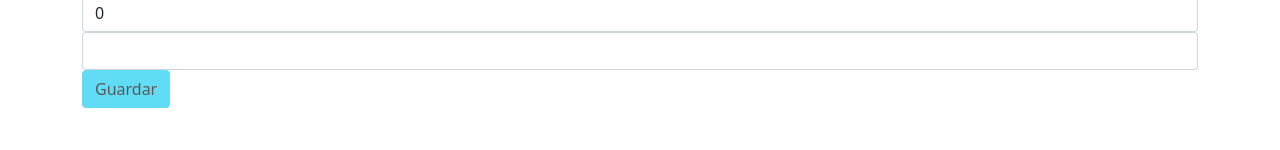
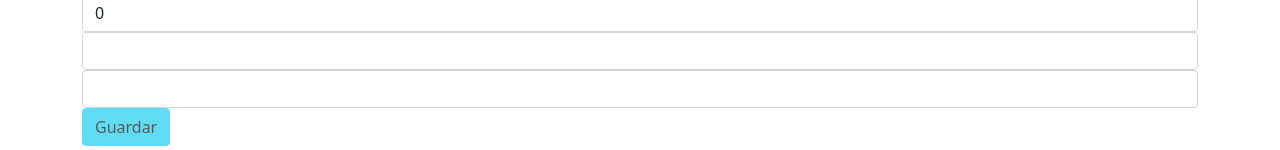
Before and after one commit to sergio1008/Test-Angular, an Angular app: page /home in a window 1280 px wide. Shown: the part 1396-1546 px from the top of the page. Before the commit the page ends 1504 px from the top, so only its background shows below. Built offline with nearby package versions, Linux system fonts and the light colour scheme.

Commit message:
1 file modified

```diff
--- a/src/app/components/home/home.component.html
+++ b/src/app/components/home/home.component.html
@@ -1,21 +1,26 @@
 <div class="row row-cols-1 row-cols-md-2 g-4">
   <div class="col" *ngFor="let hero of heroes">
     <div class="card">
-      <img src="{{hero.img}}" class="card-img-top" alt="...">
+      <img src="{{ hero.img }}" class="card-img-top" alt="..." />
       <div class="card-body">
-        <h5 class="card-title">{{hero.name}}</h5>
-        <p class="card-text">{{hero.description}}</p>
+        <h5 class="card-title">{{ hero.name }}</h5>
+        <p class="card-text">{{ hero.description }}</p>
         <a [routerLink]="['/hero', hero.id]" class="btn btn-primary">Ver más</a>
       </div>
     </div>
   </div>
 </div>
 
-<form   [formGroup]="heroForm" (ngSubmit)="onSubmit()">
-  <input class="form-control" formControlName="nombre" type="text">
-  <input class="form-control" formControlName="telefono" type="text">
+<form [formGroup]="heroForm" (ngSubmit)="onSubmit()">
+  <input class="form-control" formControlName="nombre" type="text" />
+  <input class="form-control" formControlName="telefono" type="text" />
   <div formGroupName="direccion">
-    <input class="form-control" formControlName="calle" type="text">
+    <input class="form-control" formControlName="calle" type="text" />
+    <input class="form-control" formControlName="casa" type="text" />
   </div>
-  <button class="btn btn-info" type="submit" [disabled]="!heroForm.valid">Guardar</button>
+  <button class="btn btn-info" type="submit" [disabled]="!heroForm.valid">
+    Guardar
+  </button>
 </form>
+{{ heroForm.value | json }}
+{{ heroForm.valid }}
```
